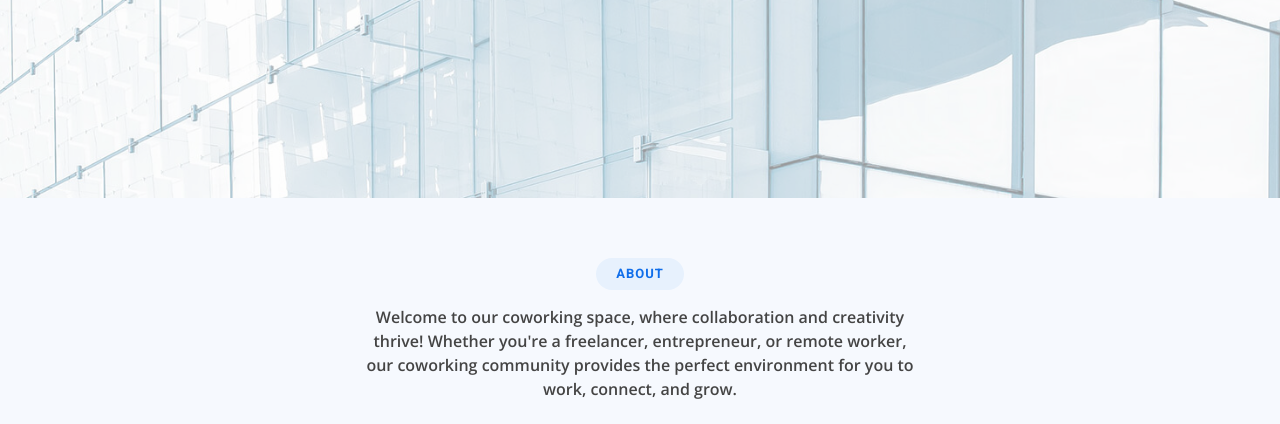
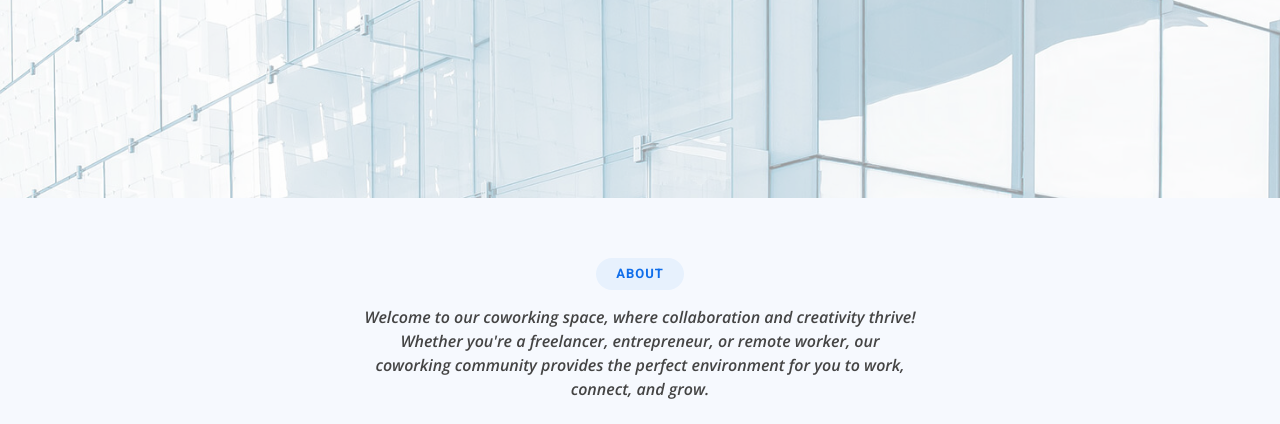
Before and after one commit to SamiOnGit/SamiOnGit.github.io, a plain HTML site: page index.html in a window 1280 px wide. Shown: the part 528-952 px from the top of the page. Drawn offline with nearby package versions, Linux system fonts and the light colour scheme.

Commit message:
updated html page

```diff
--- a/index.html
+++ b/index.html
@@ -98,7 +98,7 @@
 
         <div class="section-title">
           <h2>About</h2>
-          <p>Welcome to our coworking space, where collaboration and creativity thrive! Whether you're a freelancer, entrepreneur, or remote worker, our coworking community provides the perfect environment for you to work, connect, and grow.</p>
+          <p class="fst-italic">Welcome to our coworking space, where collaboration and creativity thrive! Whether you're a freelancer, entrepreneur, or remote worker, our coworking community provides the perfect environment for you to work, connect, and grow.</p>
         </div>
 
         <div class="row">
```
